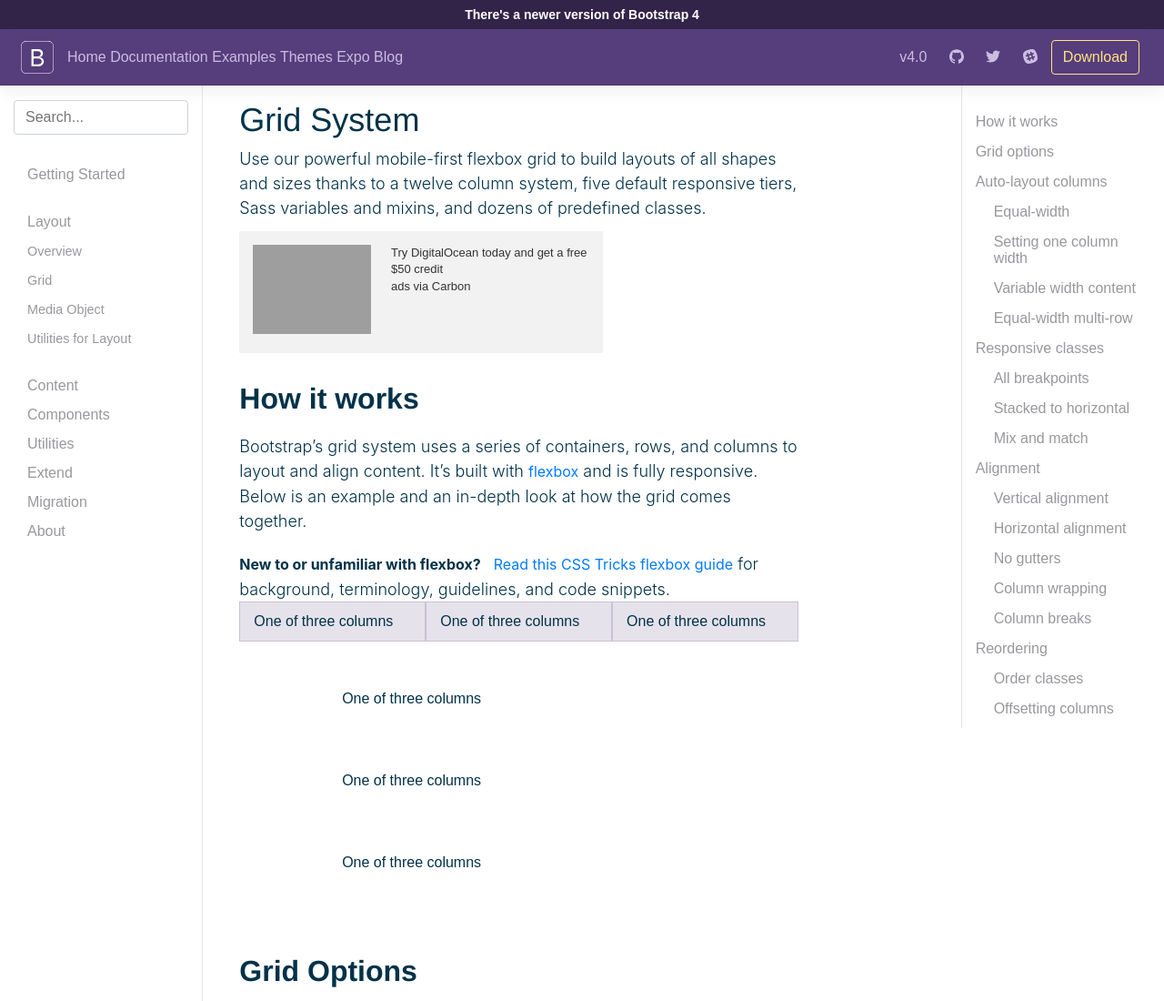
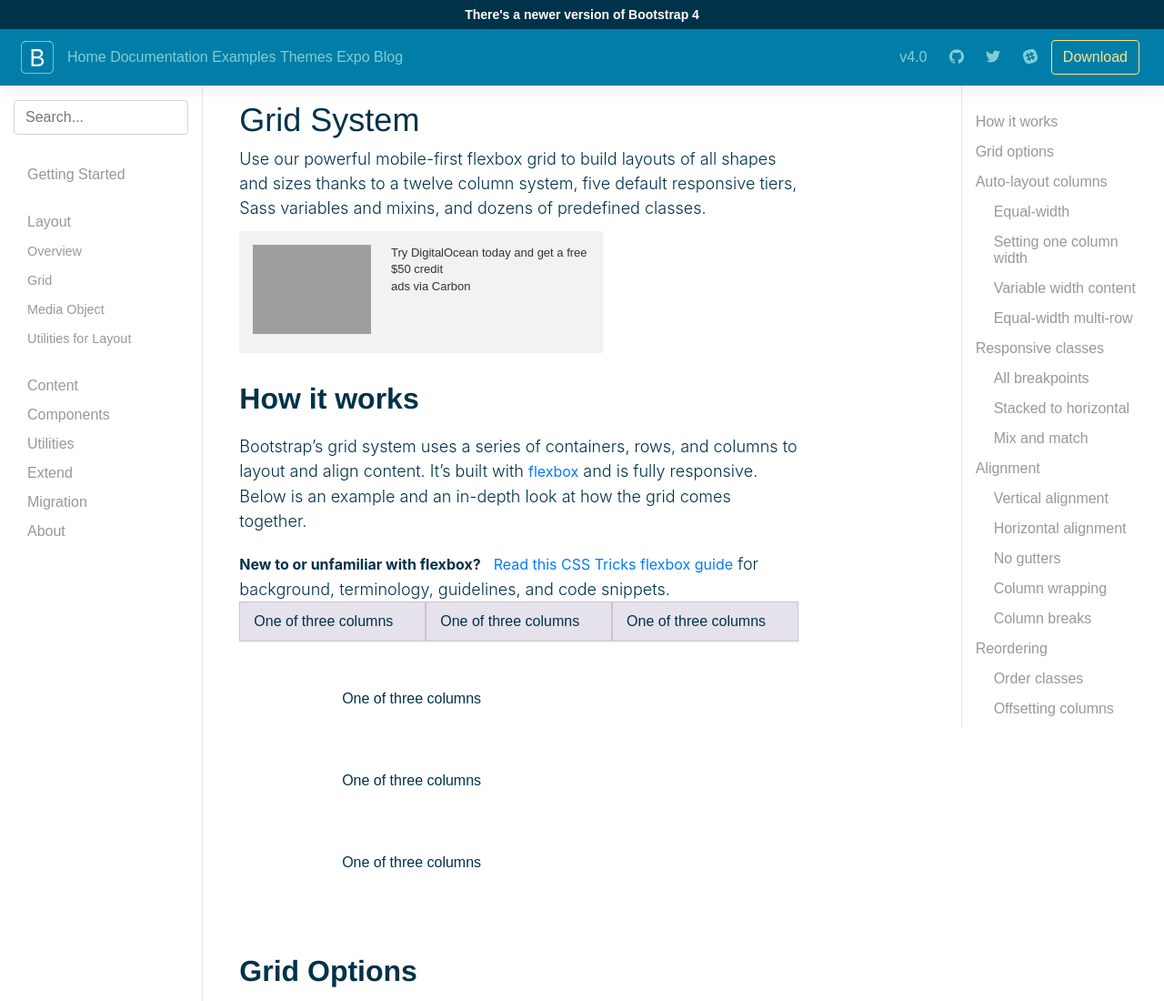
Before and after one commit to men32z/grid-css-framework, a plain HTML site: page index.html in a window 1280 px wide. Shown: the top 1100 px of the page at 91% size. Drawn offline with Linux system fonts and the light colour scheme; grey boxes are pictures that could not be loaded.

Commit message:
Changing Color of navbar and updating README.md

```diff
--- a/assets/css/styles.sass
+++ b/assets/css/styles.sass
@@ -24,11 +24,11 @@ a:hover
 
 .top-navbar, .top-navbar div
   font-size: 14px
-  background-color: #322348
+  background-color: color('five')
   color: white
 
 .bd-navbar
-  background-color: #563d7c
+  background-color: color('four')
   color: #fff
   box-shadow: 0 0.5rem 1rem rgba(0,0,0,.05), inset 0 -1px 0 rgba(0,0,0,.1)
 
@@ -67,7 +67,7 @@ ul
     display: inline
     a
       text-decoration: none
-      color: #cbbde2
+      color: color('three')
     a:hover
       color: white
 .main-menu
```
Also changed, not shown: assets/css/styles.css, 2 other files.
